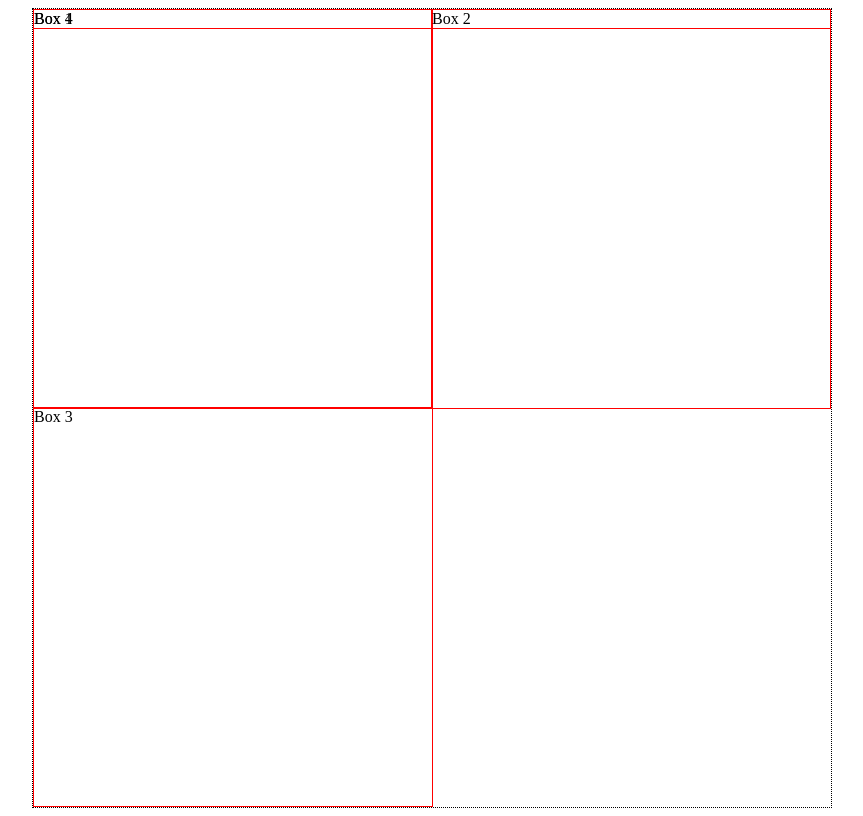
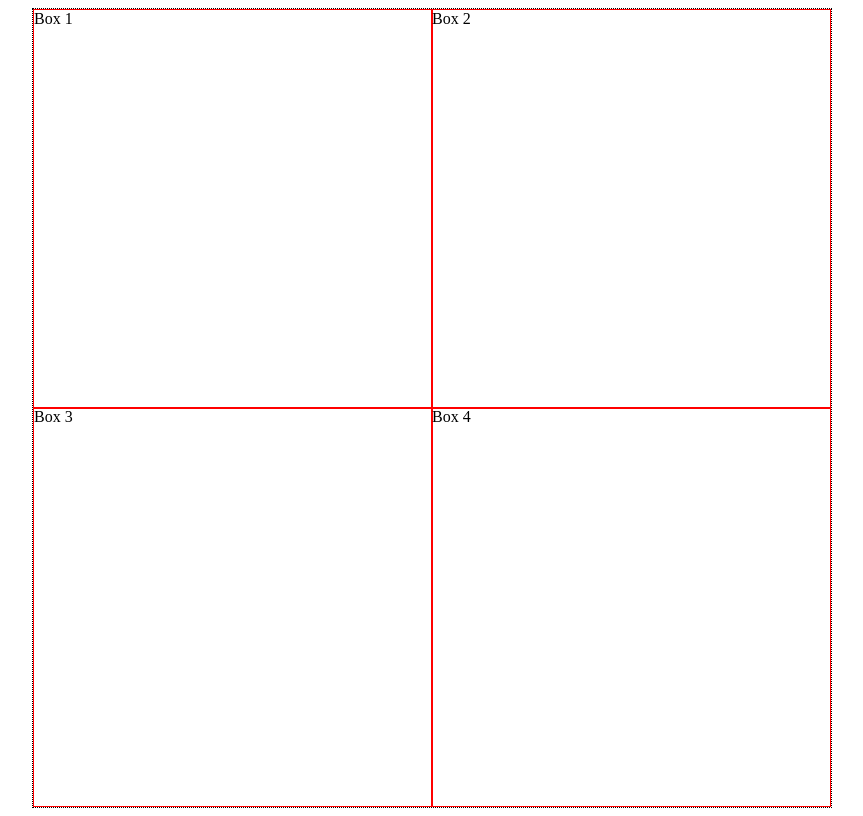
Before and after one commit to dlousa92/misc-webpage, a plain HTML site: page index.html in a window 1280 px wide. Shown: the whole page, without its empty margins (208-1071 px from the left). Drawn offline with Linux system fonts and the light colour scheme.

Commit message:
position box4 on the bottom right

```diff
--- a/css/main.css
+++ b/css/main.css
@@ -37,3 +37,11 @@
   height: 400px;
   width: 400px;
 }
+
+.box4 {
+  position: absolute;
+  bottom: 0;
+  right: 0;
+  height: 400px;
+  width: 400px;
+}
```
